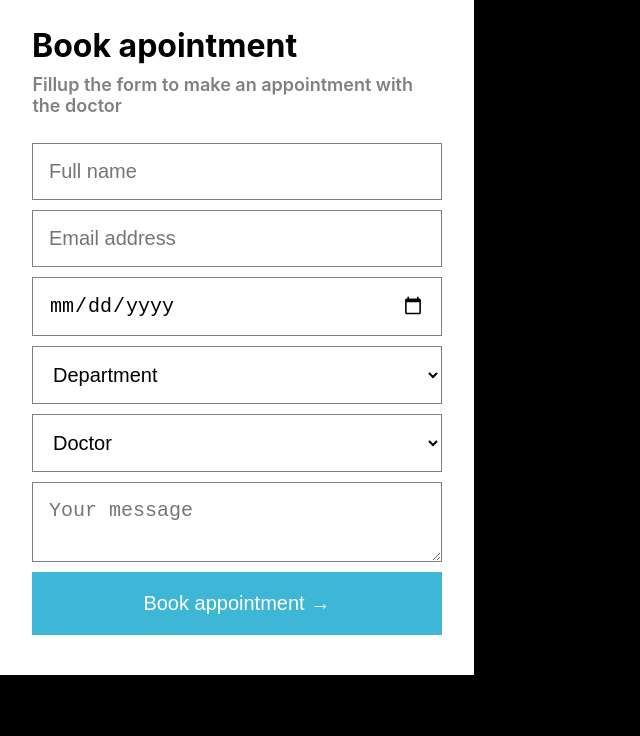
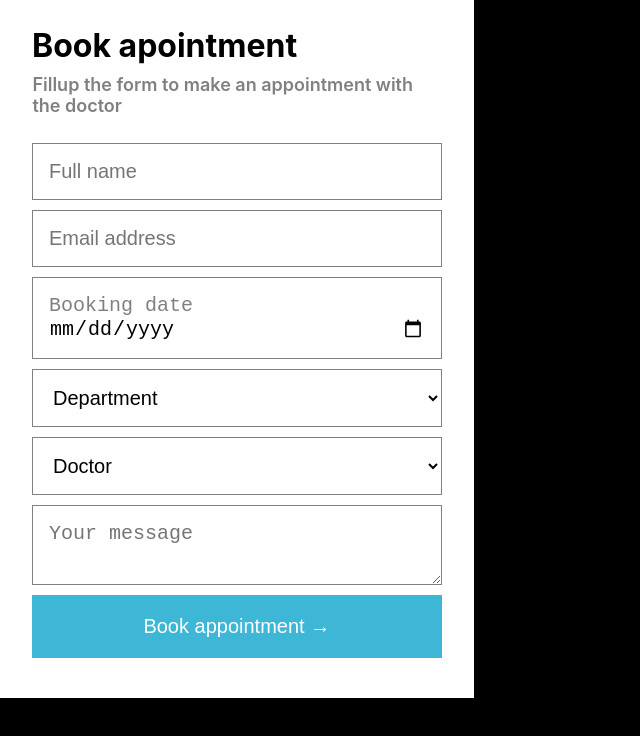
Before and after one commit to Balorofaesir/frontend-medical-health-g3, a React (Create React App) app: page / in a window 1280 px wide. Shown: the top 736 px of the page, without its empty margins (0-640 px from the left). Built offline with nearby package versions, Linux system fonts and the light colour scheme.

Commit message:
feat: better styles

```diff
--- a/src/components/BookAppointment/BookAppointment.css
+++ b/src/components/BookAppointment/BookAppointment.css
@@ -34,6 +34,11 @@ body {
   border: 1px solid gray;
 }
 
+.form__input--date:before {
+  content: attr(placeholder);
+  color: gray;
+}
+
 .form__select {
   font-size: 20px;
   padding: 0.8em;
--- a/src/components/BookAppointment/BookAppointment.jsx
+++ b/src/components/BookAppointment/BookAppointment.jsx
@@ -72,8 +72,8 @@ const BookAppointment = () => {
         <input
           name="date"
           type="date"
-          className="form__input"
-          placeholder="Booking date"
+          className="form__input form__input--date"
+          placeholder="Booking date &nbsp;"
           onChange={handleInput}
         />
         <select className="form__select" onClick={handleSelectOpt1}>
```
